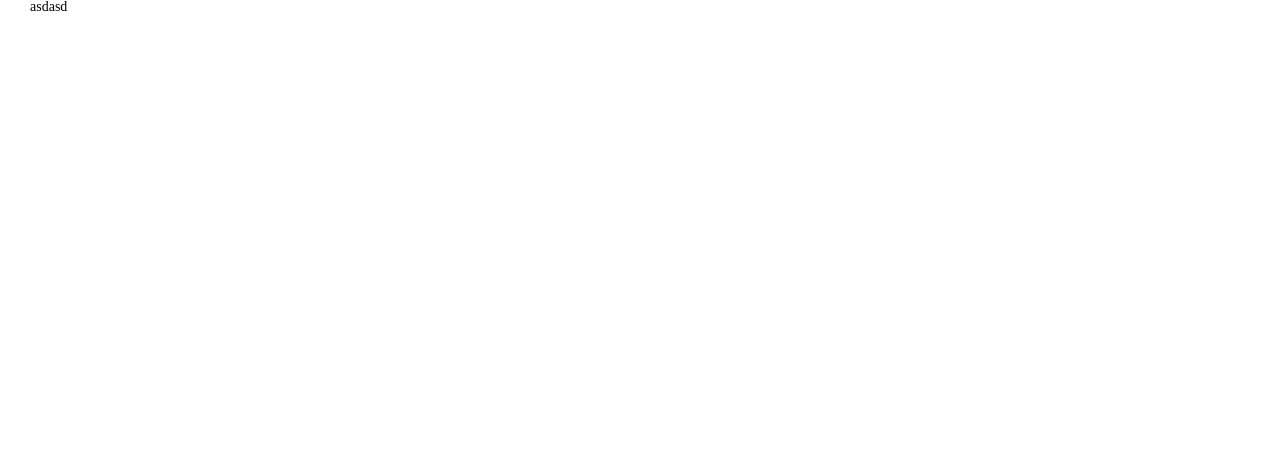
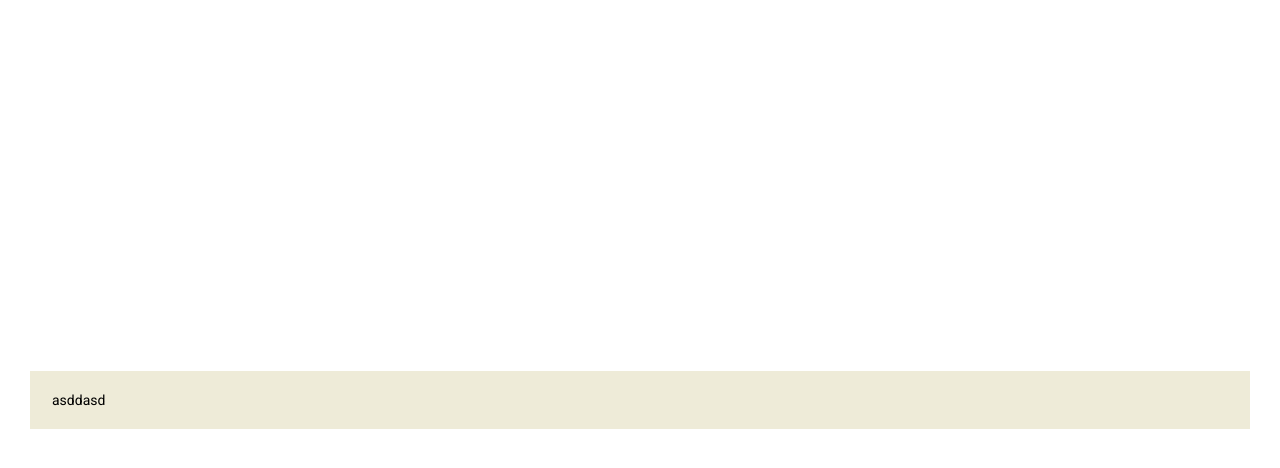
Before and after one commit to jeka5650962/business-lunches-layout, a plain HTML site: page index.html in a window 1280 px wide. Drawn offline with Linux system fonts and the light colour scheme.

Commit message:
110323 1435

```diff
--- a/css/style.css
+++ b/css/style.css
@@ -1,6 +1,11 @@
 @import "nullstyle.css";
 
-body {}
+body {
+    font-family: 'Roboto', sans-serif;
+    display: flex;
+    flex-direction: column;
+    justify-content: center;
+}
 
 [class*='__container'] {
     max-width: 1500px;
@@ -11,3 +16,8 @@ body {}
 .wrapper {}
 
 .block {}
+
+.block__top {
+    background-color: #eeebd8;
+    padding: 22px;
+}
--- a/index.html
+++ b/index.html
@@ -5,6 +5,10 @@
     <meta name="viewport"
           content="width=device-width, user-scalable=no, initial-scale=1.0, maximum-scale=1.0, minimum-scale=1.0">
     <meta http-equiv="X-UA-Compatible" content="ie=edge">
+    <link rel="preconnect" href="https://fonts.googleapis.com">
+    <link rel="preconnect" href="https://fonts.gstatic.com" crossorigin>
+    <link href="https://fonts.googleapis.com/css2?family=Open+Sans&family=Roboto+Condensed:wght@700&family=Roboto:wght@300;400;900&display=swap"
+          rel="stylesheet">
     <link rel="stylesheet" href="css/style.css">
     <title>Бизнес-ланчи в Витебске</title>
 </head>
@@ -12,7 +16,9 @@
 <div class="wrapper">
     <div class="block">
         <div class="block__container">
-            asdasd
+            <div class="block__top">
+                asddasd
+            </div>
         </div>
     </div>
 </div>
```
